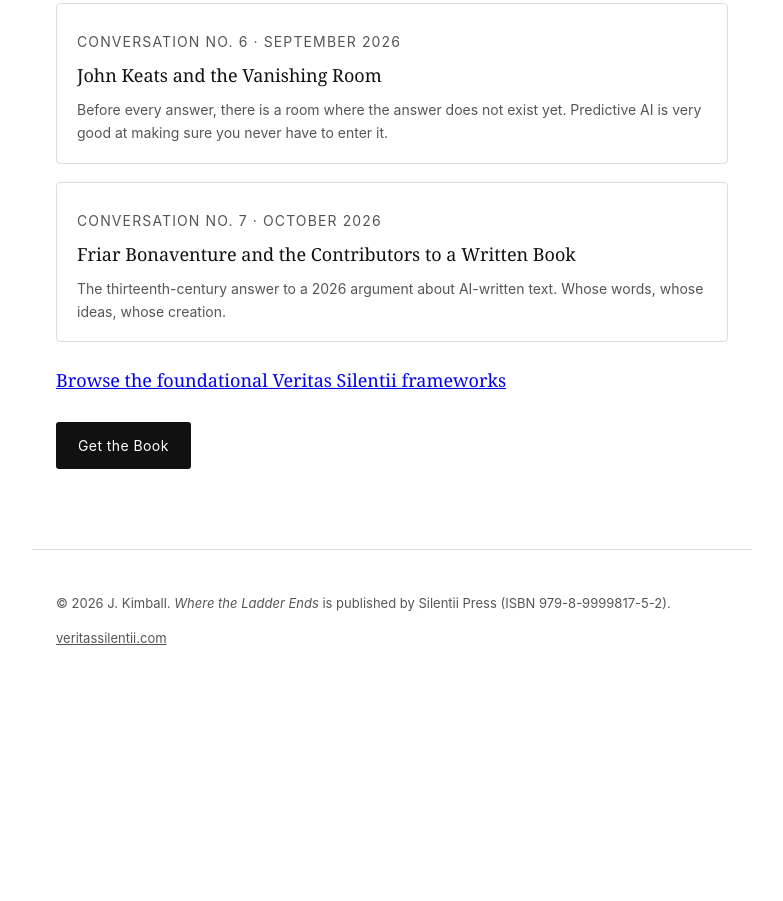
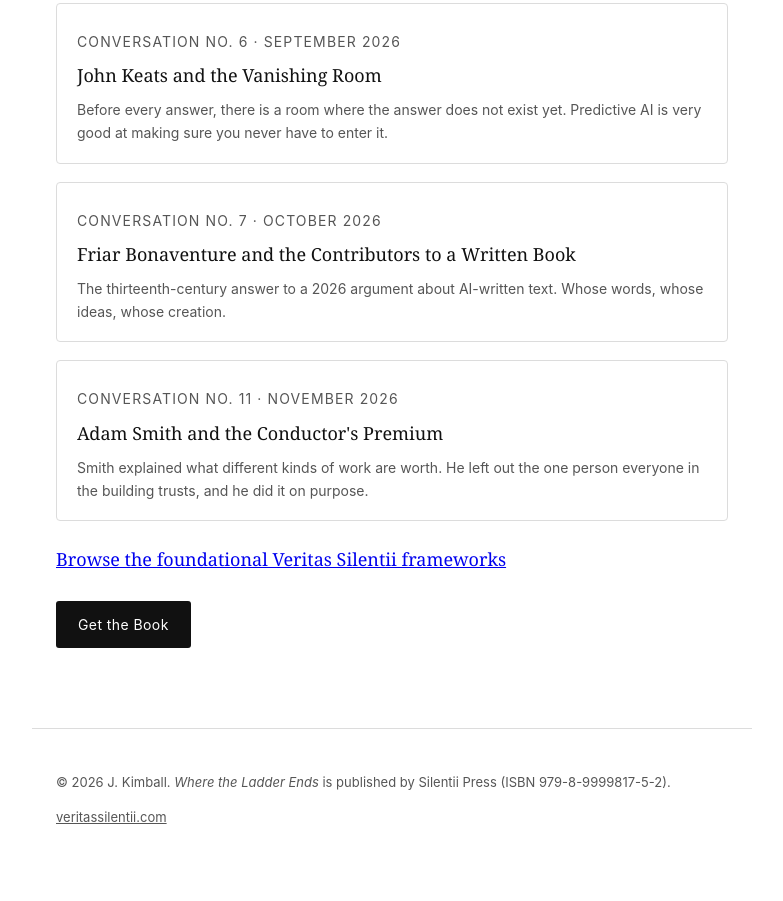
Before and after one commit to JimJohnsonnyc/veritassilentii-read, a plain HTML site: page conversations-across-time/index.html in a window 1280 px wide. Shown: the part 1189-2090 px from the top of the page, without its empty margins (248-1031 px from the left). Before the commit the page ends 1911 px from the top, so only its background shows below. Drawn offline with Linux system fonts and the light colour scheme.

Commit message:
Update index.html

```diff
--- a/conversations-across-time/index.html
+++ b/conversations-across-time/index.html
@@ -59,6 +59,7 @@
   <div class="card fn-index-item"><p class="fn-issue">Conversation No. 5 &middot; September 2026</p><a href="/conversations-across-time/claude-shannon-and-the-dangerous-war-on-noise.html">Claude Shannon and the Dangerous Road to Monotony</a><p>Some of the most important signals in our lives first arrive disguised as noise.</p></div>
   <div class="card fn-index-item"><p class="fn-issue">Conversation No. 6 &middot; September 2026</p><a href="/conversations-across-time/john-keats-and-the-vanishing-room.html">John Keats and the Vanishing Room</a><p>Before every answer, there is a room where the answer does not exist yet. Predictive AI is very good at making sure you never have to enter it.</p></div>
   <div class="card fn-index-item"><p class="fn-issue">Conversation No. 7 &middot; October 2026</p><a href="/conversations-across-time/friar-bonaventure-and-the-contributors-to-a-written-book.html">Friar Bonaventure and the Contributors to a Written Book</a><p>The thirteenth-century answer to a 2026 argument about AI-written text. Whose words, whose ideas, whose creation.</p></div>
+  <div class="card fn-index-item"><p class="fn-issue">Conversation No. 11 &middot; November 2026</p><a href="/conversations-across-time/adam-smith-and-the-conductors-premium.html">Adam Smith and the Conductor's Premium</a><p>Smith explained what different kinds of work are worth. He left out the one person everyone in the building trusts, and he did it on purpose.</p></div>
   </div>
 
   <p><a href="/recurring-historical-frameworks.html">Browse the foundational Veritas Silentii frameworks</a></p>
```
